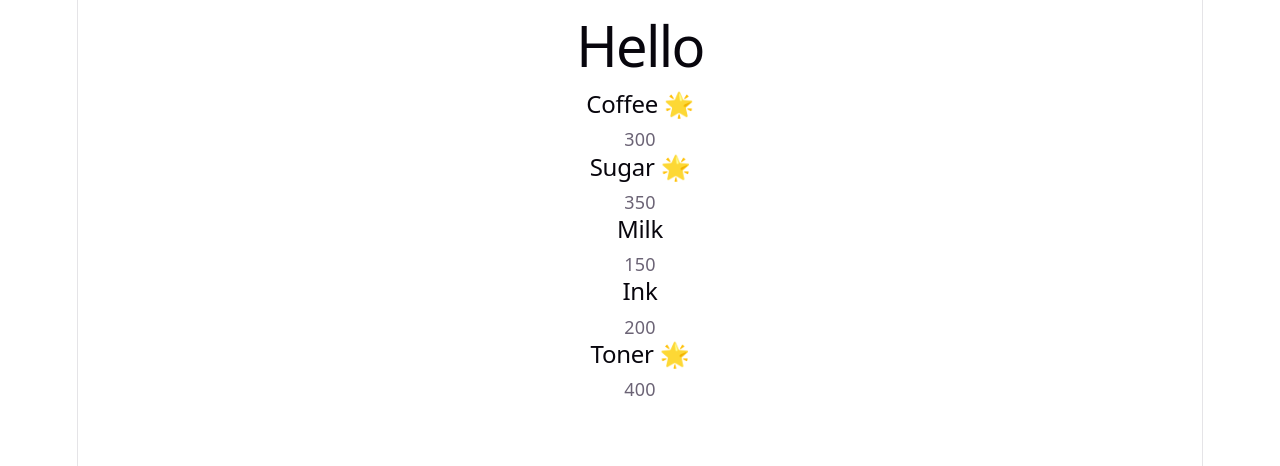
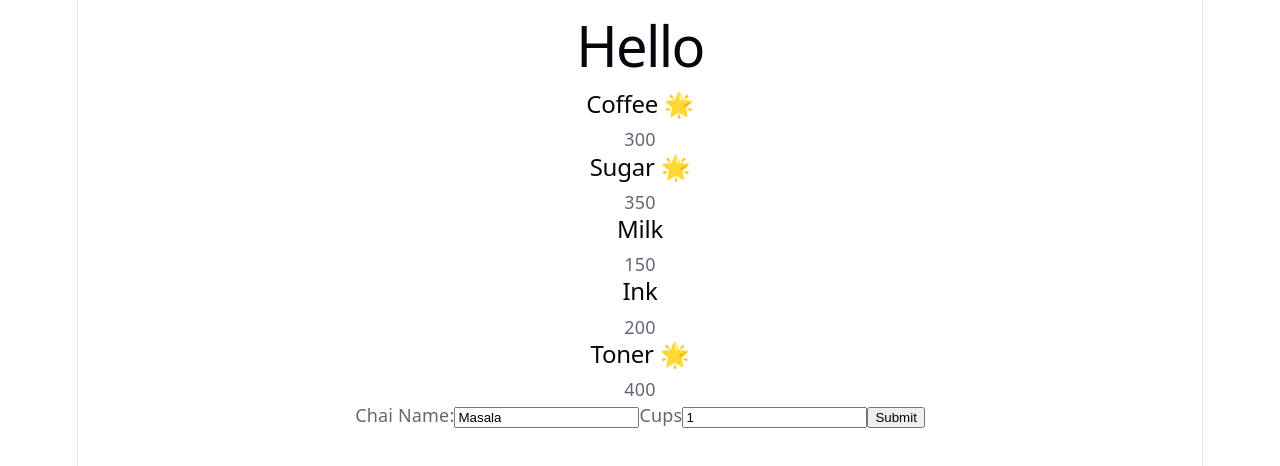
Before and after one commit to bobbyDeepak1415/React_Type, a React (Vite) app: page / in a window 1280 px wide. Shown: the top 466 px of the page. Built offline with nearby package versions, Linux system fonts and the light colour scheme.

Commit message:
setup done

```diff
--- a/src/App.tsx
+++ b/src/App.tsx
@@ -1,3 +1,4 @@
+import OrderForm from "./components/OrderForm"
 import ProductCard from "./components/ProductCard"
 import ProductList from "./components/ProductList"
 
@@ -16,6 +17,11 @@ const App = () => {
       <h1>Hello</h1>
       <ProductCard name="Coffee" price={300} isSpecial={true}/>
       <ProductList items={products}/>
+      <OrderForm
+      onSubmit={(order)=>{
+        console.log("Placed order:",order.name,order.cups)
+      }}
+      />
 
     </div>
   )
--- a/src/components/OrderForm.tsx
+++ b/src/components/OrderForm.tsx
@@ -11,7 +11,9 @@ export default function OrderForm({onSubmit}:OrderFormProps) {
   const [cups,setCups]=useState<number>(1)
 
 
-  function handleSubmit(){
+  function handleSubmit(e:React.FormEvent<HTMLFormElement>){
+    e.preventDefault()
+    onSubmit({name,cups})
 
   }
 
@@ -20,5 +22,6 @@ export default function OrderForm({onSubmit}:OrderFormProps) {
     <input type="string" value={name} onChange={(e:React.ChangeEvent<HTMLInputElement>)=>setName(e.target.value)}/>
     <label>Cups</label>
     <input type="number" value={cups} onChange={(e:React.ChangeEvent<HTMLInputElement>)=>setCups(Number(e.target.value))}/>
+  <button type="submit">Submit</button>
   </form>
 }
```
